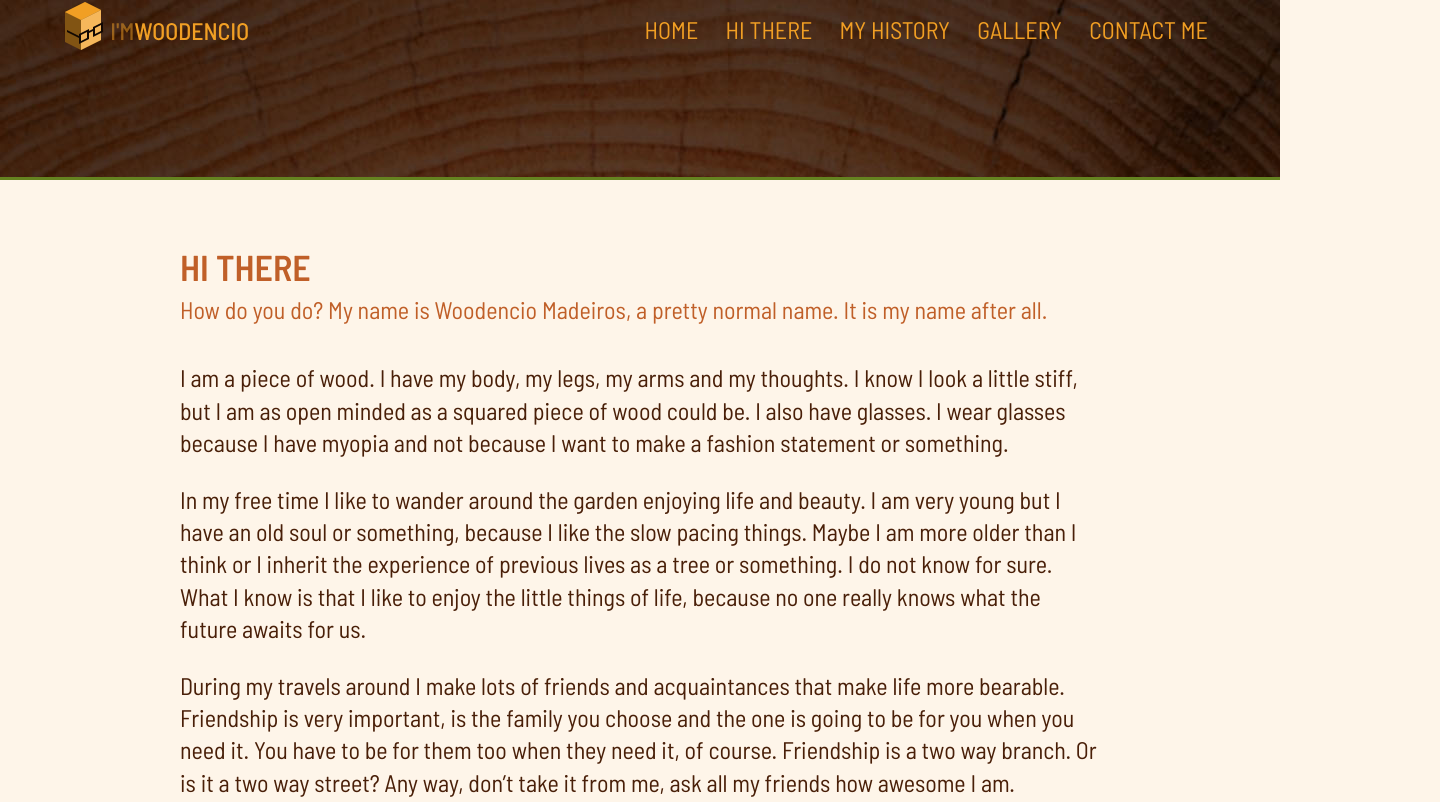
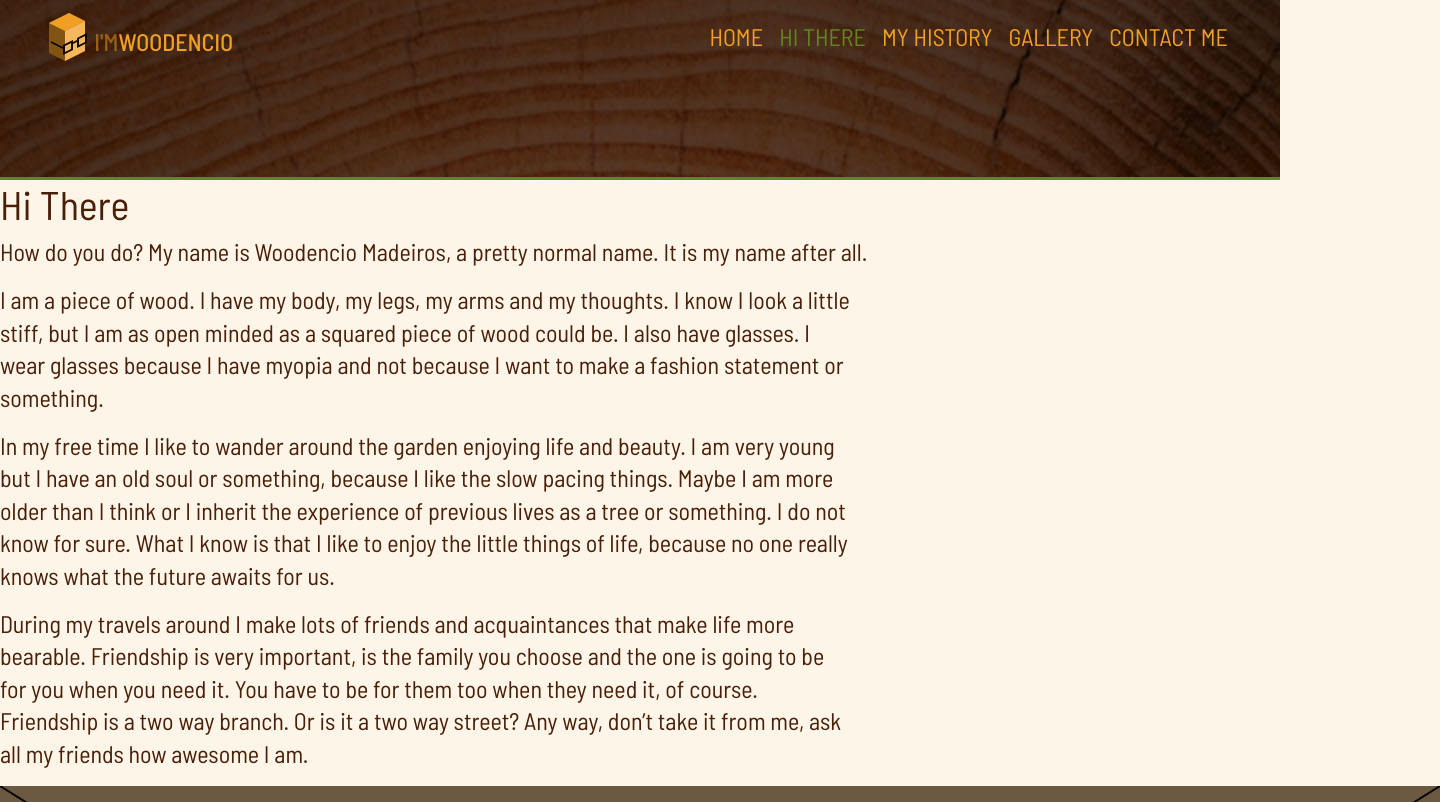
Before and after one commit to eddy-valdes/website_woodencio, a plain HTML site: page htmls/hi_there.html in a window 1280 px wide. Shown: the top 802 px of the page, 1440 px wide, since content can reach past the window. Drawn offline with Linux system fonts and the light colour scheme.

Commit message:
new branch development  created

```diff
--- a/htmls/hi_there.html
+++ b/htmls/hi_there.html
@@ -5,24 +5,43 @@
     <meta charset="UTF-8">
     <meta name="viewport" content="width=device-width, initial-scale=1.0">
     <title>Hi There</title>
-    <link rel="stylesheet" href="../styles/style.css">
+    <link rel="stylesheet" href="../styles/bootstrap.min.css">
+    <link rel="stylesheet" href="../styles/styles2.css">
     <link rel="shortcut icon" href="../assets/Logo_icon_woodencio.svg" type="image/x-icon">
 </head>
 
 <body>
 
     <header>
-        <a class="logo" href="../index.html">
-            <img src="../assets/logo_woodencio.svg" alt="Woodencio Logo">
-        </a>
-        <nav>
-            <ul>
-                <li><a href="../index.html">Home</a></li>
-                <li><a href="#">Hi There</a></li>
-                <li><a href="./history.html">My History</a></li>
-                <li><a href="./gallery.html">Gallery</a></li>
-                <li><a href="./contact.html">Contact Me</a></li>
-            </ul>
+        <nav class="navbar navbar-expand-lg">
+            <div class="container-fluid">
+                <a class="navbar-brand logo" href="../index.html">
+                    <img src="../assets/logo_woodencio.svg" alt="Woodencio Madeiros">
+                </a>
+                <button class="navbar-toggler" type="button" data-bs-toggle="collapse" data-bs-target="#navbarNav"
+                    aria-controls="navbarNav" aria-expanded="false" aria-label="Toggle navigation">
+                    <span class="navbar-toggler-icon"></span>
+                </button>
+                <div class="collapse navbar-collapse" id="navbarNav">
+                    <ul class="navbar-nav">
+                        <li class="nav-item">
+                            <a class="nav-link" aria-current="page" href="../index.html">Home</a>
+                        </li>
+                        <li class="nav-item">
+                            <a id="active" class="nav-link active" href="#">Hi There</a>
+                        </li>
+                        <li class="nav-item">
+                            <a class="nav-link" href="./history.html">My History</a>
+                        </li>
+                        <li class="nav-item">
+                            <a class="nav-link" href="./gallery.html">Gallery</a>
+                        </li>
+                        <li class="nav-item">
+                            <a class="nav-link" href="./contact.html">Contact Me</a>
+                        </li>
+                    </ul>
+                </div>
+            </div>
         </nav>
     </header>
 
@@ -35,7 +54,7 @@
                 all.
             </p>
         </section>
-        <section>
+        <section class="col-lg-8">
             <p>I am a piece of wood. I have my body, my legs, my arms and my thoughts. I know I look a little stiff, but
                 I am as open minded as a squared piece of wood could be. I also have glasses. I wear glasses because I
                 have myopia and not because I want to make a fashion statement or something. </p>
@@ -70,7 +89,7 @@
                     with that name. Sorry. Woodencio, you said?.</p>
             </div>
         </section>
-        <section>
+        <section class="col-lg-8">
             <p>When I was little I liked to look for the sun and photosynthesize, but I grew up as a piece of wood an no
                 longer do that stuff. Now if I am at the sun is just to enjoy it. And to get a good tan. Oh, I love to
                 have a good tan, but also I have to care about my skin because of melanoma. Wait a minute... do I have
@@ -86,13 +105,13 @@
 
     <footer>
         <div class="footerContent">
-            <div class="footerTexts">
+            <div class="col-lg-6 footerTexts">
                 <h2>And this is a Footer</h2>
                 <p>Is the final part of a webpage located at the bottom. But don’t get misleaded by its name. You can be
                     at the end of the webpage but not at the end of this journey. So keep searching in the rest of this
                     website, and who knows, you could enjoy it.</p>
             </div>
-            <div class="footerLinks">
+            <div class="col-lg-6 footerLinks">
                 <div>
                     <nav class="footerNav">
                         <ul>
@@ -121,7 +140,7 @@
             <p>Cachucha Partner and Wife Productions © 2024</p>
         </div>
     </footer>
-
+    <script src="../js/bootstrap.bundle.min.js"></script>
 </body>
 
 </html>
--- a/styles/style.css
+++ b/styles/style.css
@@ -3,7 +3,6 @@
 * {
     margin: 0;
     padding: 0;
-    text-decoration: none;
     box-sizing: border-box;
     font-family: "Barlow Semi Condensed", sans-serif;
     font-weight: 400;
@@ -67,6 +66,8 @@ p {
 
 body {
     background-color: #FEF5E9;
+    text-decoration: none;
+
 }
 
 
--- /dev/null
+++ b/styles/styles2.css
@@ -0,0 +1,95 @@
+@import url('https://fonts.googleapis.com/css2?family=Barlow+Semi+Condensed:ital,wght@0,400;0,600;1,400;1,600&display=swap');
+
+* {
+    box-sizing: border-box;
+    font-family: "Barlow Semi Condensed", sans-serif;
+    font-weight: 400;
+    font-style: normal;
+    color: #491F08;
+}
+
+/*___BODY___*/
+
+body {
+    background-color: #FEF5E9;
+    font-size: 1.5rem;
+    line-height: 135%;
+}
+
+a {
+    text-decoration: none;
+}
+
+ul {
+    list-style: none;
+}
+
+/*___HEADER___*/
+
+header {
+    position: absolute;
+    width: 100%;
+    padding: 0 2rem;
+}
+
+.navbar-collapse {
+    flex-grow: 0;
+}
+
+.navbar-brand img {
+    height: 48px;
+}
+
+.nav-link {
+    font-size: 1.5rem;
+    line-height: 135%;
+    text-transform: uppercase;
+    color: #F19F24;
+}
+
+.nav-link:hover {
+    color: #658320;
+}
+
+#active {
+    color: #658320
+}
+
+
+.heroImage {
+    background-color: #491F08;
+    background-image: url(../assets/heroCover.jpg);
+    background-position: top;
+    object-fit: cover;
+    border-bottom: 3px solid #658320;
+    width: 100%;
+    height: 180px;
+}
+
+/*___FOOTER___*/
+
+footer {
+    background-color: #120802;
+    border-top: 18px solid #658320;
+}
+
+.footerContent {
+    display: flex;
+    flex-direction: row;
+    align-content: space-between;
+}
+
+li a {
+    font-size: 1.125rem;
+    line-height: 135%;
+    text-transform: uppercase;
+    color: #F19F24;
+}
+
+.footerLegal p {
+    border-top: 1px solid #658320;
+    font-size: 1rem;
+    text-align: center;
+    padding: 0.75rem 0;
+    margin-bottom: 0;
+}
```
Also changed, not shown: htmls/contact.html (+2 -1 lines), htmls/gallery.html (+2 -1 lines), htmls/history.html (+2 -1 lines), index.html (+2 -0 lines).
